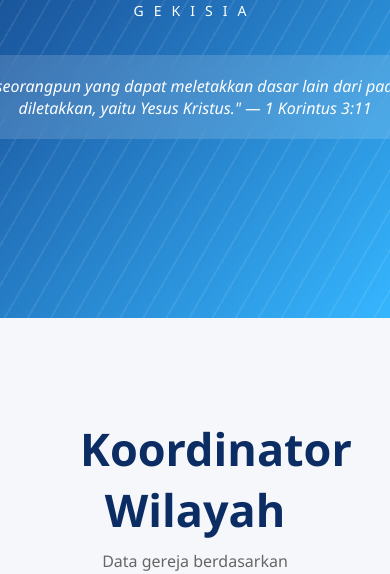
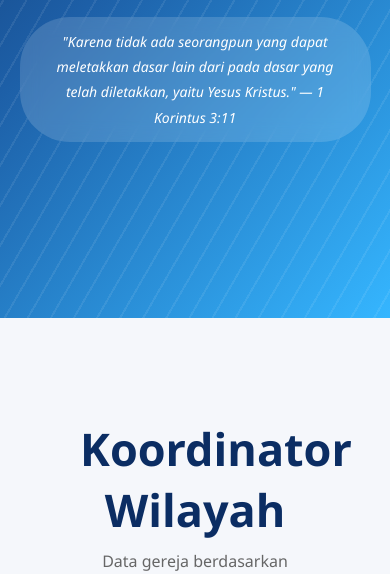
Before and after one commit to gadielynsiahaan-diel/gekisia-project, a website: page index.html in a window 390 px wide. Shown: the part 526-1100 px from the top of the page. Drawn offline with Linux system fonts and the light colour scheme.

Commit message:
Update home.css

```diff
--- a/css/home.css
+++ b/css/home.css
@@ -603,9 +603,19 @@
 }
 
 @media (max-width:768px){
-    .verse-text{
-        width: 90%;
-        font-size: 15px;
-        line-height: 1.8;
+    .verse-box{
+    width: 90%;
+    max-width: 90%;
+    margin: 20px auto;
+    padding: 12px 20px;
+
+    font-size: 14px;
+    line-height: 1.8;
+
+    white-space: normal;
+    overflow-wrap: break-word;
+    word-break: normal;
+
+    text-align: center;
     }
 }
```
